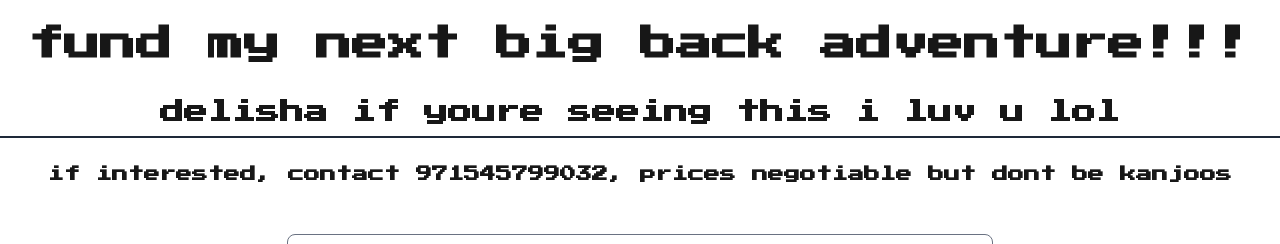
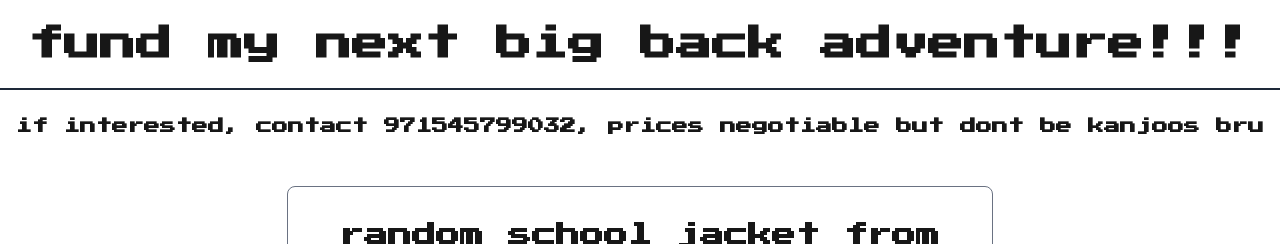
Before and after one commit to danielKinny/tshop, a Next.js app: page / in a window 1280 px wide. Shown: the top 244 px of the page. Built offline with nearby package versions, Linux system fonts and the light colour scheme.

Commit message:
refactor homepage content; remove personal messages and update contact information

```diff
--- a/app/page.tsx
+++ b/app/page.tsx
@@ -40,16 +40,11 @@ export default function Home() {
           fund my next big back adventure!!!
         </h1>
 
-        <h3 className='text-2xl font-semibold p-2'>
-          delisha if youre seeing this i luv u lol
-        </h3>
-
-
       </header>
 
       <main className='flex flex-col justify-center items-center'>
         <h6 className=' text-center mb-10 font-semibold p-2'>
-                  if interested, contact 971545799032, prices negotiable but dont be kanjoos
+                  if interested, contact 971545799032, prices negotiable but dont be kanjoos bru
                 </h6>
         <div className='border border-gray-500 rounded-lg p-4'>
           {
```
